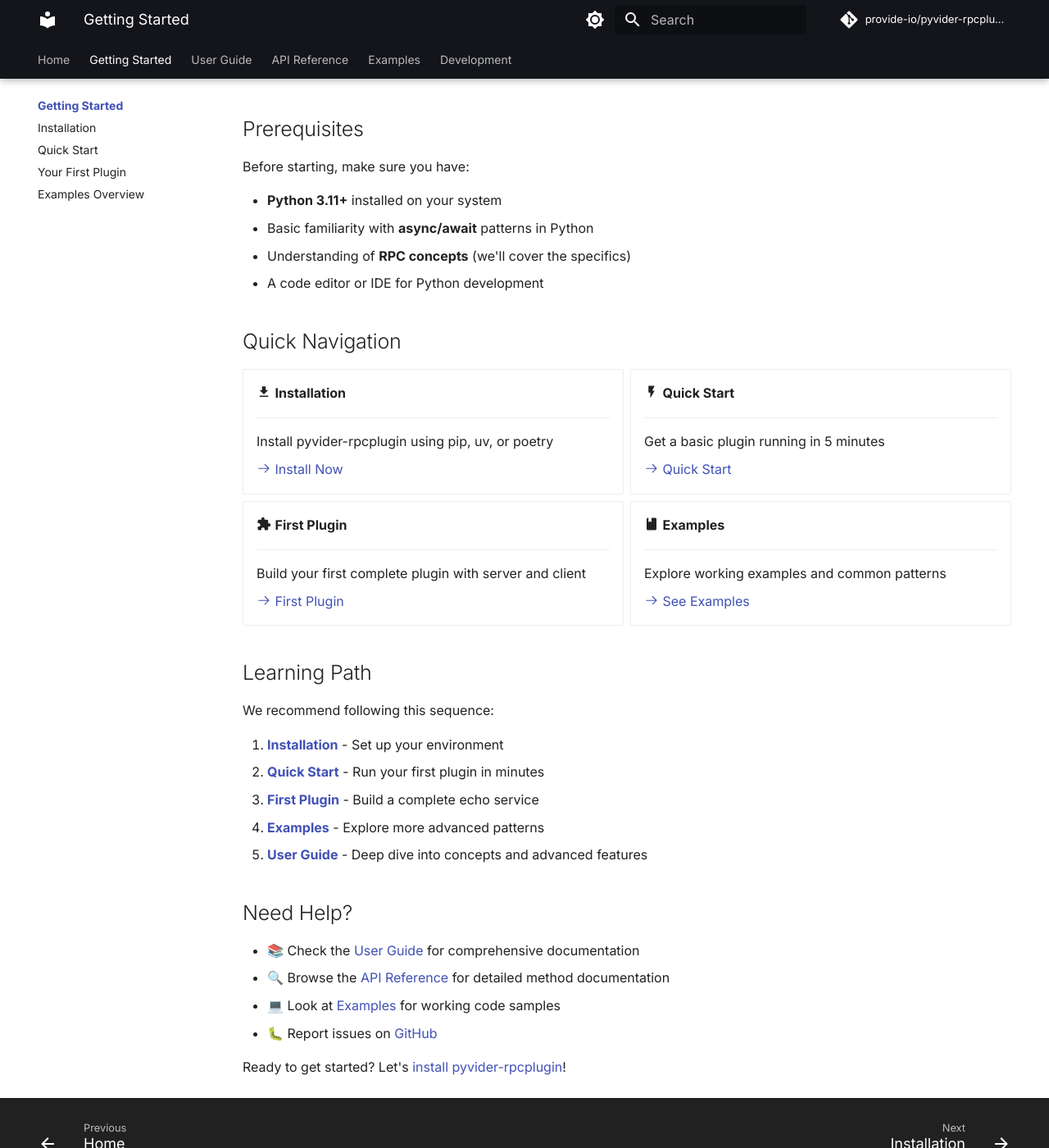
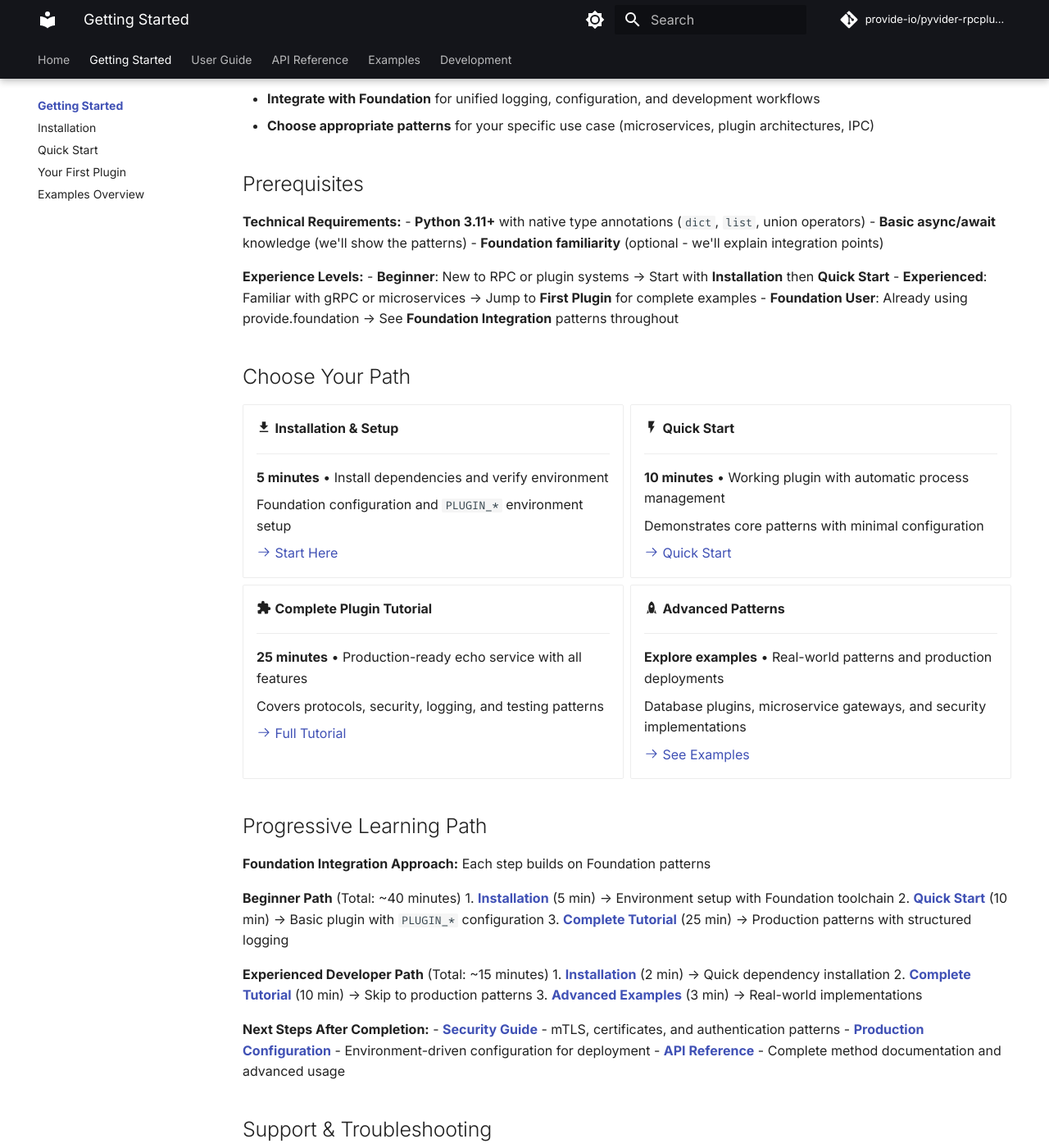
Before and after one commit to provide-io/pyvider-rpcplugin, an MkDocs documentation site: the page built from docs/getting-started/index.md, in a window 1280 px wide and 1400 px high, scrolled down 446 px. Shown: the whole window at 82% size. Built offline with MkDocs 1.6.1 and Material for MkDocs 9.7.7, drawn with Linux system fonts in a browser that asks for light colours; comment, search, counter and statistics services are not loaded; the version menu is left out; some of the changed text lies outside the part shown.

Commit message:
🔼⚙️ [skip ci] auto-commit

```diff
--- a/docs/getting-started/index.md
+++ b/docs/getting-started/index.md
@@ -1,79 +1,117 @@
 # Getting Started
 
-Welcome to Pyvider RPC Plugin! This section will help you get up and running quickly with your first RPC plugin.
+**Build production-ready plugin systems in minutes with Foundation integration**
 
-## What You'll Learn
+This guide takes you from installation to your first working plugin with clear learning paths for different experience levels and use cases.
 
-In this getting started guide, you'll learn how to:
+## Learning Outcomes
 
-- **Install** pyvider-rpcplugin and set up your development environment
-- **Create your first plugin** with a simple echo service
-- **Build a client** to interact with your plugin
-- **Understand core concepts** like transports, protocols, and security
-- **Explore examples** to see real-world usage patterns
+By the end of this guide, you'll be able to:
+
+- **Deploy plugin systems** using Foundation's configuration patterns and `PLUGIN_*` environment variables
+- **Implement secure communication** with automatic mTLS and certificate management
+- **Build type-safe services** using modern Python 3.11+ patterns and gRPC Protocol Buffers
+- **Integrate with Foundation** for unified logging, configuration, and development workflows
+- **Choose appropriate patterns** for your specific use case (microservices, plugin architectures, IPC)
 
 ## Prerequisites
 
-Before starting, make sure you have:
+**Technical Requirements:**
+- **Python 3.11+** with native type annotations (`dict`, `list`, union operators)
+- **Basic async/await** knowledge (we'll show the patterns)
+- **Foundation familiarity** (optional - we'll explain integration points)
 
-- **Python 3.11+** installed on your system
-- Basic familiarity with **async/await** patterns in Python
-- Understanding of **RPC concepts** (we'll cover the specifics)
-- A code editor or IDE for Python development
+**Experience Levels:**
+- **Beginner**: New to RPC or plugin systems → Start with **Installation** then **Quick Start**
+- **Experienced**: Familiar with gRPC or microservices → Jump to **First Plugin** for complete examples
+- **Foundation User**: Already using provide.foundation → See **Foundation Integration** patterns throughout
 
-## Quick Navigation
+## Choose Your Path
 
 <div class="grid cards" markdown>
 
--   :material-download: **Installation**
+-   :material-download: **Installation & Setup**
 
     ---
 
-    Install pyvider-rpcplugin using pip, uv, or poetry
+    **5 minutes** • Install dependencies and verify environment
 
-    [:octicons-arrow-right-24: Install Now](installation.md)
+    Foundation configuration and `PLUGIN_*` environment setup
+
+    [:octicons-arrow-right-24: Start Here](installation.md)
 
 -   :material-flash: **Quick Start**
 
     ---
 
-    Get a basic plugin running in 5 minutes
+    **10 minutes** • Working plugin with automatic process management
+
+    Demonstrates core patterns with minimal configuration
 
     [:octicons-arrow-right-24: Quick Start](quick-start.md)
 
--   :material-puzzle: **First Plugin**
+-   :material-puzzle: **Complete Plugin Tutorial**
 
     ---
 
-    Build your first complete plugin with server and client
+    **25 minutes** • Production-ready echo service with all features
 
-    [:octicons-arrow-right-24: First Plugin](first-plugin.md)
+    Covers protocols, security, logging, and testing patterns
 
--   :material-book: **Examples**
+    [:octicons-arrow-right-24: Full Tutorial](first-plugin.md)
+
+-   :material-rocket: **Advanced Patterns**
 
     ---
 
-    Explore working examples and common patterns
+    **Explore examples** • Real-world patterns and production deployments
+
+    Database plugins, microservice gateways, and security implementations
 
     [:octicons-arrow-right-24: See Examples](examples.md)
 
 </div>
 
-## Learning Path
+## Progressive Learning Path
 
-We recommend following this sequence:
+**Foundation Integration Approach:** Each step builds on Foundation patterns
 
-1. **[Installation](installation.md)** - Set up your environment
-2. **[Quick Start](quick-start.md)** - Run your first plugin in minutes
-3. **[First Plugin](first-plugin.md)** - Build a complete echo service
-4. **[Examples](examples.md)** - Explore more advanced patterns
-5. **[User Guide](../guide/)** - Deep dive into concepts and advanced features
+**Beginner Path** (Total: ~40 minutes)
+1. **[Installation](installation.md)** (5 min) → Environment setup with Foundation toolchain
+2. **[Quick Start](quick-start.md)** (10 min) → Basic plugin with `PLUGIN_*` configuration
+3. **[Complete Tutorial](first-plugin.md)** (25 min) → Production patterns with structured logging
 
-## Need Help?
+**Experienced Developer Path** (Total: ~15 minutes)
+1. **[Installation](installation.md)** (2 min) → Quick dependency installation
+2. **[Complete Tutorial](first-plugin.md)** (10 min) → Skip to production patterns
+3. **[Advanced Examples](examples.md)** (3 min) → Real-world implementations
 
-- 📚 Check the [User Guide](../guide/) for comprehensive documentation
-- 🔍 Browse the [API Reference](../api/) for detailed method documentation
-- 💻 Look at [Examples](../examples/) for working code samples
-- 🐛 Report issues on [GitHub](https://github.com/provide-io/pyvider-rpcplugin/issues)
+**Next Steps After Completion:**
+- **[Security Guide](../guide/security/)** - mTLS, certificates, and authentication patterns
+- **[Production Configuration](../guide/config/production.md)** - Environment-driven configuration for deployment
+- **[API Reference](../api/)** - Complete method documentation and advanced usage
 
-Ready to get started? Let's [install pyvider-rpcplugin](installation.md)!
+## Support & Troubleshooting
+
+**Quick Help:**
+- **Common Issues**: Configuration problems, environment setup, import errors
+- **Foundation Integration**: Logging not working, configuration not loading
+- **Performance**: Transport selection, connection issues, timeout problems
+
+**Resources:**
+- 📚 **[User Guide](../guide/)** - Comprehensive concepts and advanced features
+- 🔍 **[API Reference](../api/)** - Complete method documentation with examples
+- 💻 **[Working Examples](../examples/)** - Production patterns and real-world implementations
+- 🐛 **[GitHub Issues](https://github.com/provide-io/pyvider-rpcplugin/issues)** - Bug reports and feature requests
+
+## Quick Start Options
+
+**Ready to begin?** Choose based on your experience:
+
+<div class="grid" markdown>
+
+[**New to plugins?** Start with Installation :material-arrow-right:](installation.md){ .md-button .md-button--primary }
+
+[**Want to jump in?** Quick Start Guide :material-arrow-right:](quick-start.md){ .md-button }
+
+</div>
```
Also changed, not shown: docs/index.md (+93 -46 lines).
